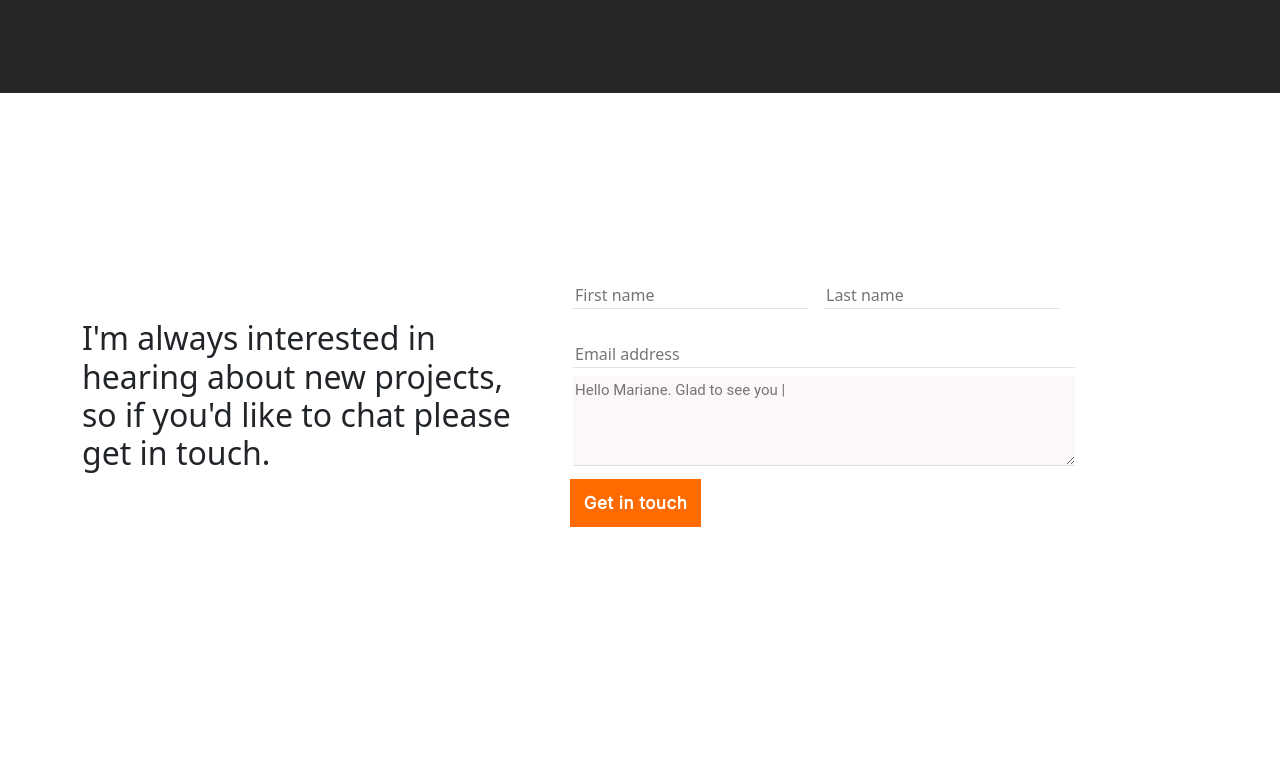
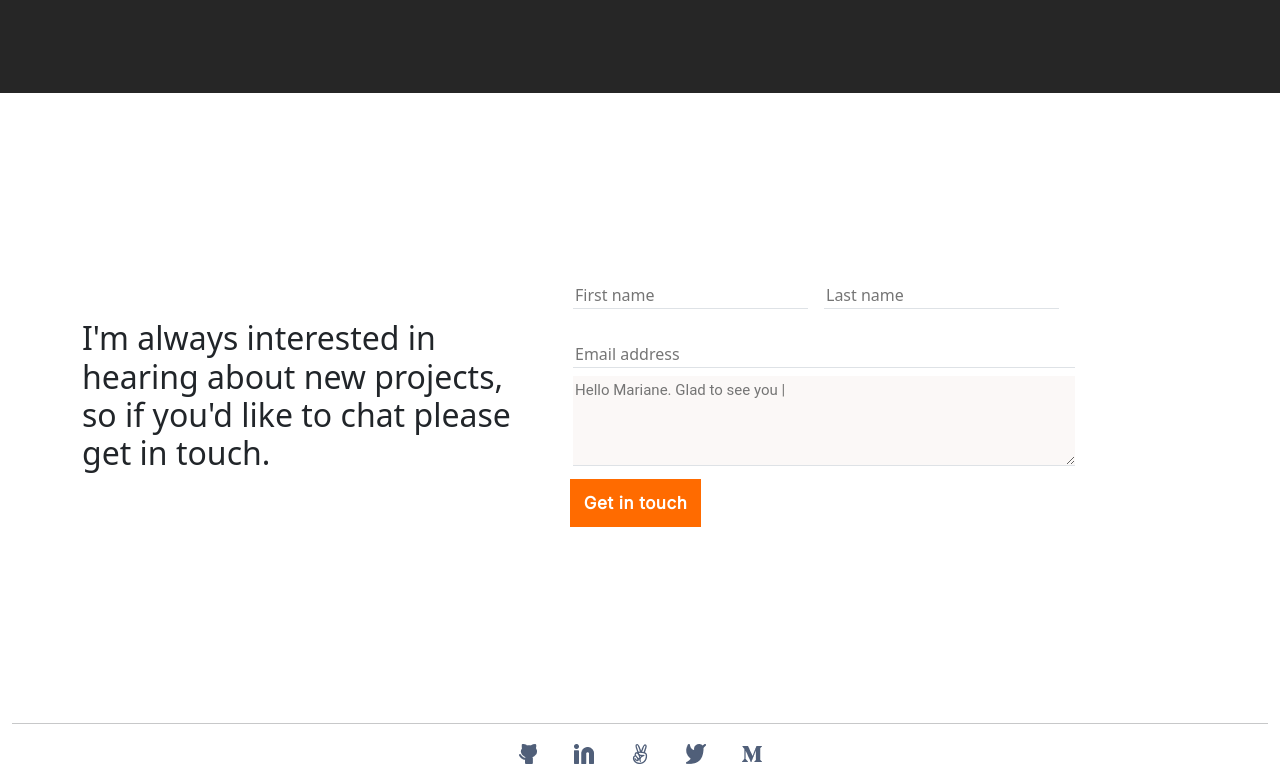
Before and after one commit to Pyonguk/bootstrap_curriculum, a plain HTML site: page index.html in a window 1280 px wide. Shown: the part 3625-4407 px from the top of the page. Before the commit the page ends 4332 px from the top, so only its background shows below. Drawn offline with nearby package versions, Linux system fonts and the light colour scheme; a web font is replaced by a local one.

Commit message:
footer icon added

```diff
--- a/index.html
+++ b/index.html
@@ -308,7 +308,17 @@
   </div>
 </div>
 
-
+  <div class="container-fluid">
+    <footer>
+      <hr class="bg-footer">
+   <ul class="footer-socia list-unstyled d-flex justify-content-center">
+       <li class="mx-3"> <a href="#" ><img  src="./img/f-GitHub.png" alt="github" ></a> </li>
+       <li class="mx-3"><a  href="#"><img src="./img/f-Linkedin.png" alt="Linkedin" > </a></li>
+       <li class="mx-3"><a href="#"> <img src="./img/f-Angelist.png" alt="Angelist"></a> </li>
+       <li class="mx-3"><a  href="#"><img src="./img/f-Twitter.png" alt="twitter"> </a> </li>
+       <li class="mx-3"><a  href="#"><img src="./img/f-Medium.png" alt="Medium"> </a> </li>
+   </ul>
+  </div>
 </body>
 <script type="module" src="https://unpkg.com/ionicons@5.5.2/dist/ionicons/ionicons.esm.js"></script>
   <script nomodule src="https://unpkg.com/ionicons@5.5.2/dist/ionicons/ionicons.js"></script>
```
Also changed, not shown: img/f-Angelist.png (added), img/f-GitHub.png (added), img/f-Linkedin.png (added), img/f-Medium.png (added), img/f-Twitter.png (added).
